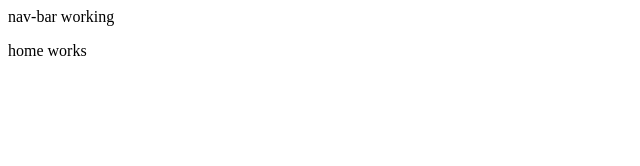
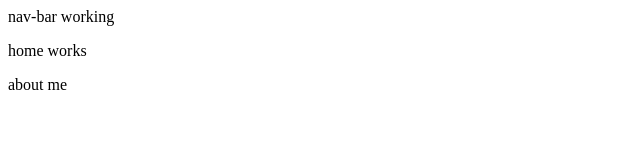
Before and after one commit to rohit21p/rohitpanjwani, an Angular app: page / in a window 1280 px wide. Shown: the top 166 px of the page, without its empty margins (0-640 px from the left). Built offline with nearby package versions, Linux system fonts and the light colour scheme.

Commit message:
about me component generated

```diff
--- /dev/null
+++ b/src/app/about-me/about-me.component.html
@@ -0,0 +1 @@
+<p>about me</p>
--- /dev/null
+++ b/src/app/about-me/about-me.component.ts
@@ -0,0 +1,11 @@
+import { Component } from '@angular/core';
+
+@Component({
+    selector:'app-about-me',
+    templateUrl : 'about-me.component.html',
+    styleUrls: ['about-me.component.css']
+})
+
+export class AboutMeComponent {
+
+}
--- a/src/app/app.component.html
+++ b/src/app/app.component.html
@@ -1,2 +1,3 @@
 <app-nav-bar></app-nav-bar>
 <app-home></app-home>
+<app-about-me></app-about-me>
--- a/src/app/app.module.ts
+++ b/src/app/app.module.ts
@@ -4,12 +4,14 @@ import { NgModule } from '@angular/core';
 import { AppComponent } from './app.component';
 import { NavBarComponent } from 'src/app/nav-bar/nav-bar.component';
 import { HomeComponent } from 'src/app/home/home.component';
+import { AboutMeComponent } from 'src/app/about-me/about-me.component';
 
 @NgModule({
   declarations: [
     AppComponent,
     NavBarComponent,
-    HomeComponent
+    HomeComponent,
+    AboutMeComponent
   ],
   imports: [
     BrowserModule
```
Also changed, not shown: src/app/about-me/about-me.component.css (added).
